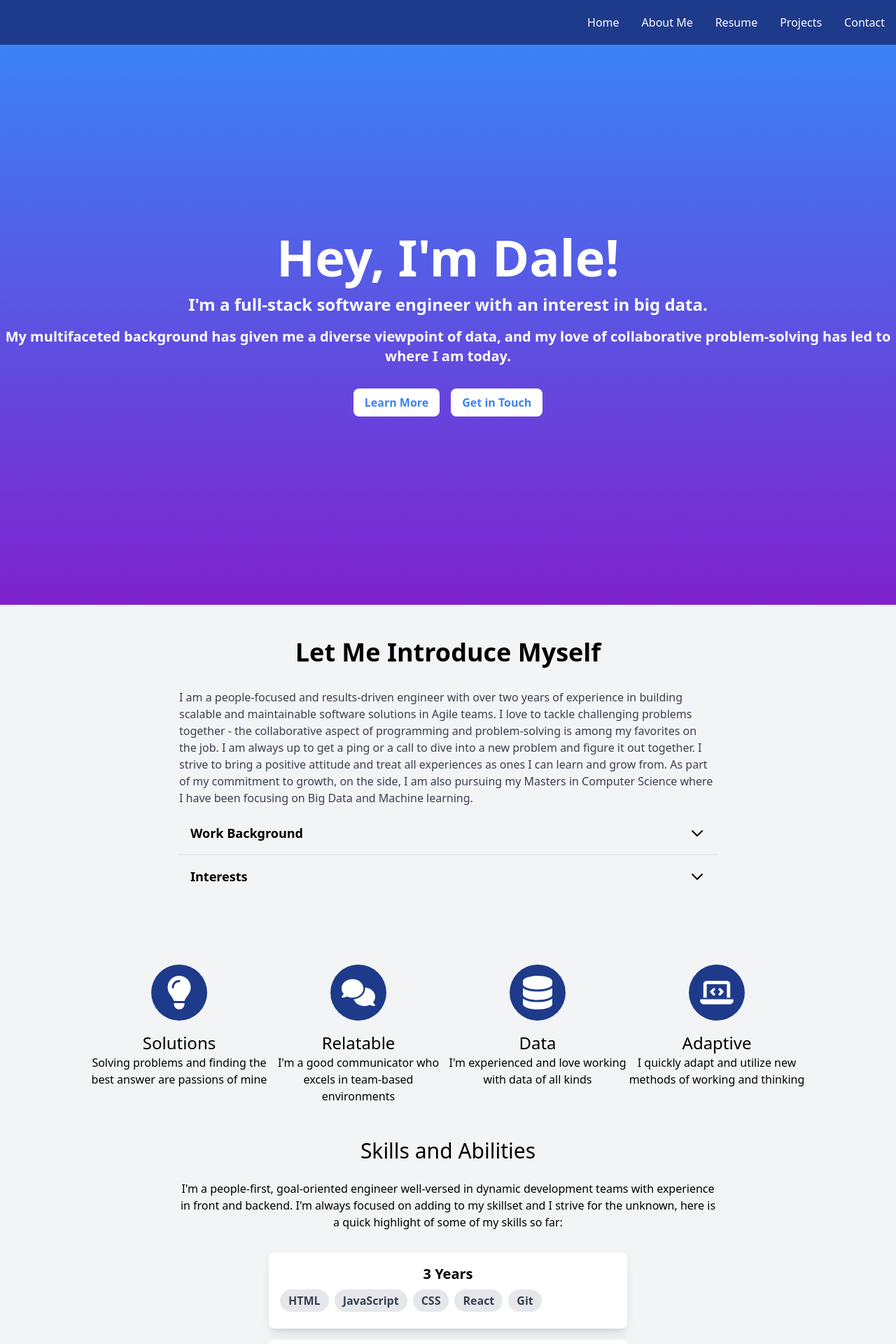
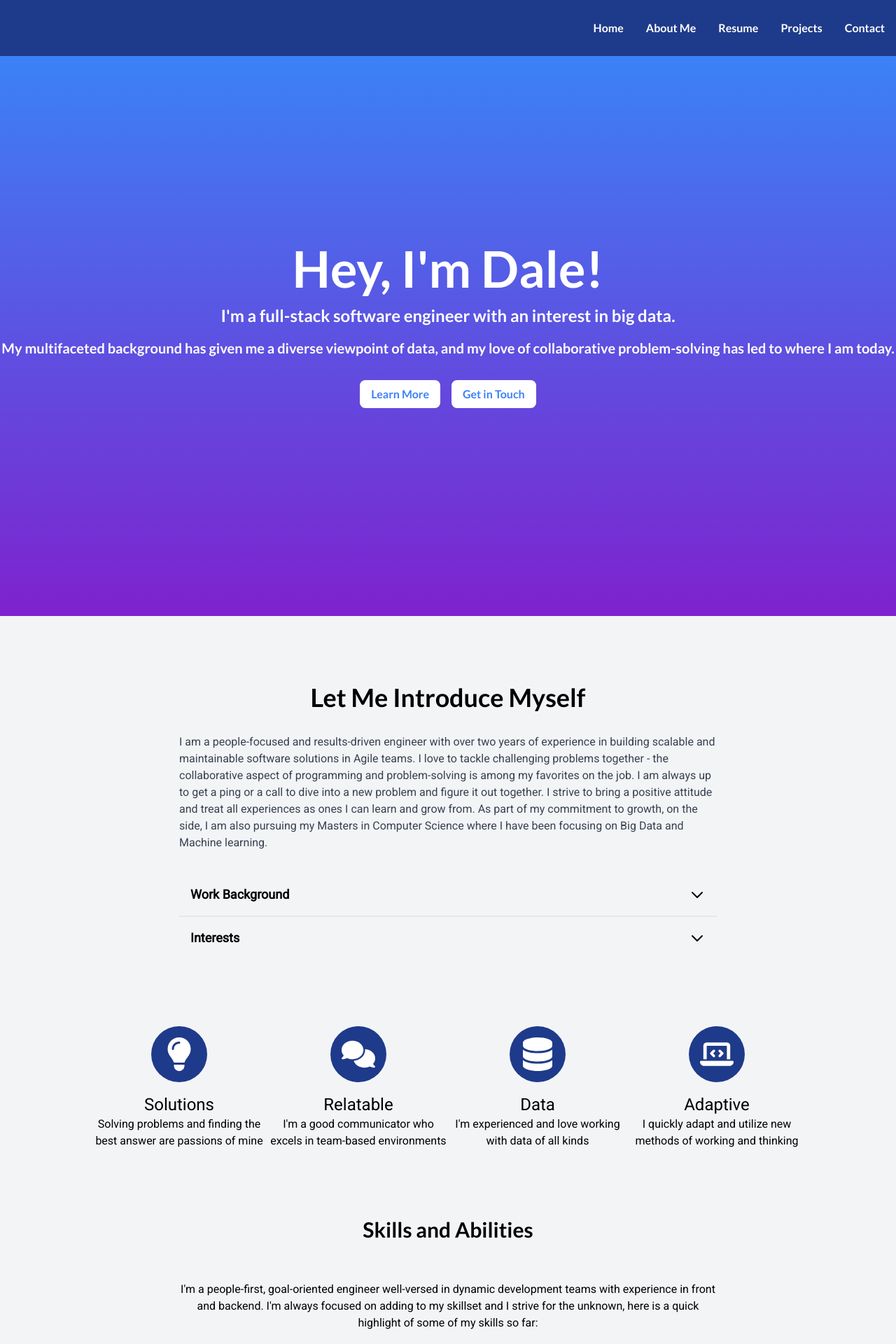
Before and after one commit to Revlisc/personalsite, a Next.js app: page / in a window 1280 px wide. Shown: the top 1920 px of the page at 70% size. Built offline with nearby package versions, Linux system fonts and the light colour scheme.

Commit message:
made updates to font and padding aroudn headings

```diff
--- a/app/components/aboutme/aboutme.tsx
+++ b/app/components/aboutme/aboutme.tsx
@@ -100,10 +100,10 @@ interface AccordionItemProps {
     ];
 
     return (
-      <div id='#aboutme' className="mx-auto">
-        <div className="bg-gray-100 pt-12" id='#about'>
-          <h2 className="text-4xl mx-auto text-center mb-8 font-semibold">Let Me Introduce Myself</h2>
-          <p className="text-base text-gray-700 w-5/6 sm:w-3/5 mx-auto mb-2 mt-8">
+      <div id='#aboutme' className="bg-gray-100 mx-auto py-12">
+        <div className=" py-12 font-roboto" id='#about'>
+          <h2 className="text-4xl mx-auto text-center mb-8 font-semibold font-lato">Let Me Introduce Myself</h2>
+          <p className="text-base text-gray-700 w-5/6 sm:w-3/5 mx-auto mb-8 mt-8">
             I am a people-focused and results-driven engineer with over two years of experience in building scalable and maintainable software solutions in Agile teams. I love to tackle challenging problems together - the collaborative aspect of programming and problem-solving is among my favorites on the job. I am always up to get a ping or a call to dive into a new problem and figure it out together. I strive to bring a positive attitude and treat all experiences as ones I can learn and grow from. As part of my commitment to growth, on the side, I am also pursuing my Masters in Computer Science where I have been focusing on Big Data and Machine learning.
           </p>
           <div className="sm:w-3/5 w-full mx-auto mb-24">
--- a/app/components/contact/contact.tsx
+++ b/app/components/contact/contact.tsx
@@ -5,9 +5,9 @@ import { faLinkedin, faGithub } from "@fortawesome/free-brands-svg-icons";
 
 export default function Contact() {
     return (
-        <div id="#contact" className="bg-gray-200 py-16 mt-6">
+        <div id="#contact" className="bg-gray-100 py-16 mt-6 font-roboto">
         <div className="mx-auto w-5/6 sm:w-3/5">
-          <h1 className="text-4xl mx-auto text-center mb-8 font-semibold">Ways to Get In Touch</h1>
+          <h1 className="text-4xl mx-auto text-center mb-8 font-semibold font-lato">Ways to Get In Touch</h1>
           <p className="text-lg text-center mb-8 mx-auto text-center">Reach out at any of the following so we can chat</p>
           <div className="justify-center mx-auto text-center grid grid-cols-1 sm:grid-cols-4 gap-8">
             <div className="flex flex-col items-center">
--- a/app/components/landing/landing.tsx
+++ b/app/components/landing/landing.tsx
@@ -1,7 +1,7 @@
 import Link from "next/link";
 export default function About(){
   return (
-    <div className="h-screen flex flex-col justify-center items-center font-semibold bg-gradient-to-b from-blue-500 to-purple-700" id='#home'>
+    <div className="h-screen flex flex-col justify-center items-center font-semibold bg-gradient-to-b from-blue-500 to-purple-700 font-lato" id='#home'>
       <div className="h-1/3 text-white text-center">
         <p className="text-6xl md:text-7xl mb-4">Hey, I&apos;m Dale!</p>
         <h6 className="text-xl md:text-2xl mb-4">I&apos;m a full-stack software engineer with an interest in big data.</h6>
--- a/app/components/navigation/navigation.tsx
+++ b/app/components/navigation/navigation.tsx
@@ -34,7 +34,7 @@ export default function Navigation() {
         setIsOpen(!isOpen);
     };
     return (
-        <div className="sticky top-0 z-10 bg-blue-900 md:h-16">
+        <div className="sticky top-0 z-10 bg-blue-900 md:h-20 font-lato">
           <div className="flex justify-between items-center p-4 sm:hidden">
             <div className="flex items-center">
               <Link href="#homepage" className="block sm:hidden">
@@ -53,7 +53,7 @@ export default function Navigation() {
           <div className={`sm:flex flex-grow focus:outline sm:justify-end align-middle ${isOpen ? 'block' : 'hidden'} `}>
             {links.map((link) => (
               <Link key={link.name} href={`#${link.href}`} onClick={toggleMenu}>
-                <h5 className="px-4 py-5 hover:text-red-500 text-white">{link.name}</h5>
+                <h5 className="px-4 py-7 hover:text-red-500 text-white">{link.name}</h5>
               </Link>
             ))}
           </div>
--- a/app/components/projects/projects.tsx
+++ b/app/components/projects/projects.tsx
@@ -35,8 +35,8 @@ const projects = [
 ]
 export default function Projects() {
     return (
-        <div id='#projects' className="min-h-screen pb-12 sm:pb-0 mb-6">
-            <h2 className="text-3xl font-semibold text-center mx-auto mb-24">Projects</h2>
+        <div id='#projects' className="min-h-screen pb-12 sm:pb-0 mb-6 font-roboto">
+            <h2 className="text-3xl font-semibold text-center mx-auto mb-24 font-lato">Projects</h2>
             <div className="grid grid-cols-1 sm:grid-cols-4 w-full sm:w-3/4 mx-auto gap-5 text-center mb-12">
                 {projects.map((p, i) =>
                     <Project key={i} id={p.id} img={p.img} description={p.description} technologies={p.technologies}/>
--- a/app/components/resume/resume.tsx
+++ b/app/components/resume/resume.tsx
@@ -3,7 +3,7 @@ import Timeline from "./timeline";
 export default function Resume() {
     return (
         <div className="" id='#resume'>
-            <h1 className="text-4xl mx-auto text-center mb-8 font-semibold">My Journey So Far</h1>
+            <h1 className="text-4xl mx-auto text-center mb-8 pt-12 font-semibold font-lato">My Journey So Far</h1>
             <h3 className="text-xl text-center mx-auto">A collection of my education and work experience</h3>
             <Timeline/>
         </div>
--- a/app/components/resume/timeline.tsx
+++ b/app/components/resume/timeline.tsx
@@ -62,12 +62,12 @@ const educationExperience = [
 
 export default function Timeline() {
     return (
-        <div className="pb-5 mb-12">
-            <h4 className="text-3xl font-semibold mb-6 mt-5 pb-6 pt-6 mt-6 text-center mx-auto">Experience</h4>
+        <div className="pb-5 mb-12 font-roboto">
+            <h4 className="text-3xl font-semibold mb-6 mt-5 pb-6 pt-6 mt-6 text-center mx-auto font-lato">Experience</h4>
             {workExperience.map((w, i) =>
                 <Entry key={i} position={w.position} place={w.place} dates={w.dates} description={w.description} education={false}/>
             )}
-            <h4 className="text-3xl font-semibold mb-6 mt-5 pb-6 pt-6 mt-6 text-center mx-auto">Education</h4>
+            <h4 className="text-3xl font-semibold mb-6 mt-5 pb-6 pt-6 mt-6 text-center mx-auto font-lato">Education</h4>
             {educationExperience.map((w, i) =>
                 <Education key={i} position={w.position} place={w.place} dates={w.dates} description={w.description} education={true}/>
             )}
--- a/app/components/skills/skills.tsx
+++ b/app/components/skills/skills.tsx
@@ -4,7 +4,7 @@ export default function Skills() {
 
     return (
         <div>
-            <h2 className="text-3xl text-center mx-auto mb-6">Skills and Abilities</h2>
+            <h2 className="text-3xl text-center mx-auto mb-6 pt-12 pb-8 font-lato">Skills and Abilities</h2>
             <p className="w-5/6 sm:w-3/5 text-center mx-auto ">
                 I&apos;m a people-first, goal-oriented engineer well-versed in dynamic development teams with experience in front and backend. I&apos;m always focused on adding to my skillset and I strive for the unknown, here is a quick highlight of some of my skills so far:
             </p>
--- a/app/layout.tsx
+++ b/app/layout.tsx
@@ -3,8 +3,23 @@ import { library } from '@fortawesome/fontawesome-svg-core';
 import { fas } from '@fortawesome/free-solid-svg-icons';
 import { fab } from '@fortawesome/free-brands-svg-icons';
 import { far } from '@fortawesome/free-regular-svg-icons';
+import {Lato, Roboto} from 'next/font/google';
 // Add the imported icons to the library
 library.add(fas, fab, far);
+
+const lato = Lato({
+  subsets: ['latin'],
+  display: 'swap',
+  variable: '--font-lato',
+  weight: ['700'],
+})
+
+const roboto = Roboto({
+  subsets: ['latin'],
+  display: 'swap',
+  variable: '--font-roboto',
+  weight: ['400'],
+})
 
 
 export default function RootLayout({
@@ -12,9 +27,10 @@ export default function RootLayout({
   }: {
     children: React.ReactNode;
   }) {
+
     return (
 
-      <html lang="en">
+      <html lang="en" className={`${lato.variable} ${roboto.variable}`}>
         <body>{children}</body>
       </html>
     );
--- a/tailwind.config.ts
+++ b/tailwind.config.ts
@@ -13,6 +13,10 @@ const config: Config = {
         "gradient-conic":
           "conic-gradient(from 180deg at 50% 50%, var(--tw-gradient-stops))",
       },
+      fontFamily: {
+        lato: ['var(--font-lato)'],
+        roboto: ['var(--font-roboto)'],
+      }
     },
   },
   plugins: [],
```
